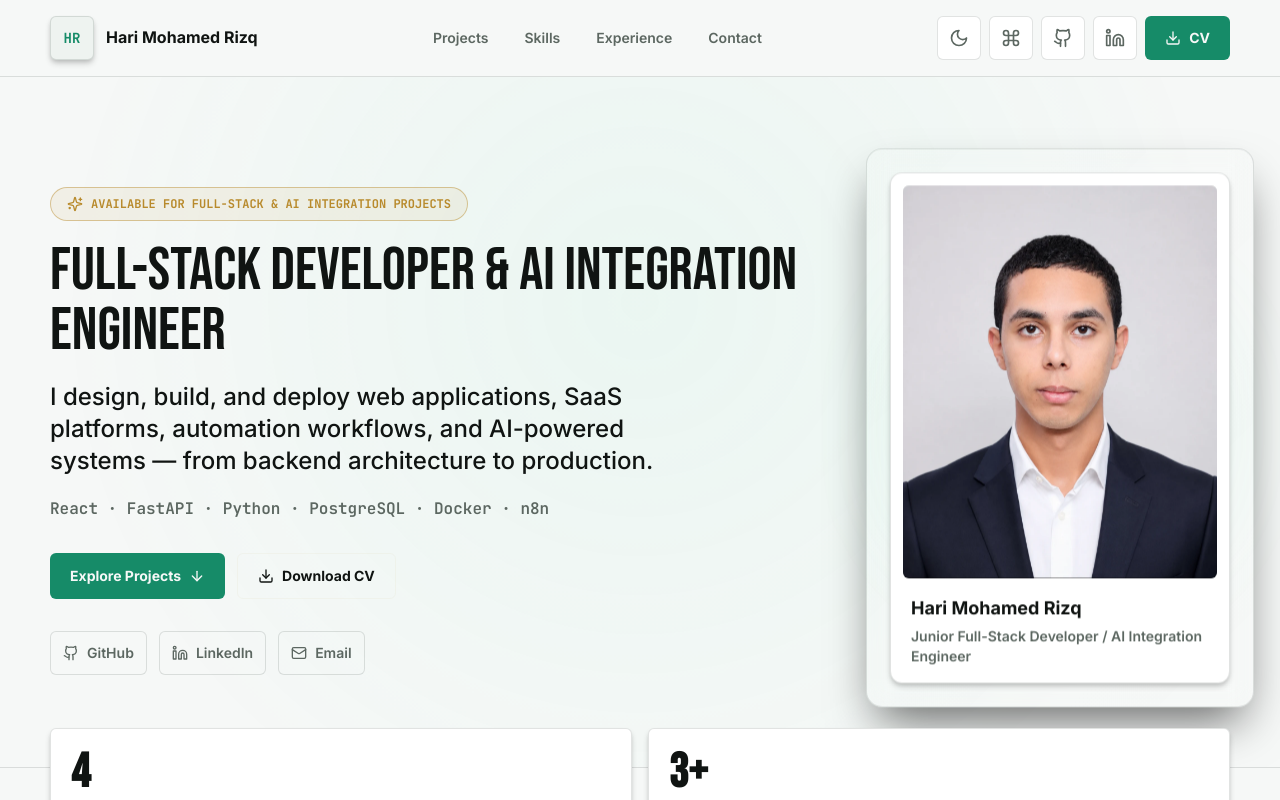
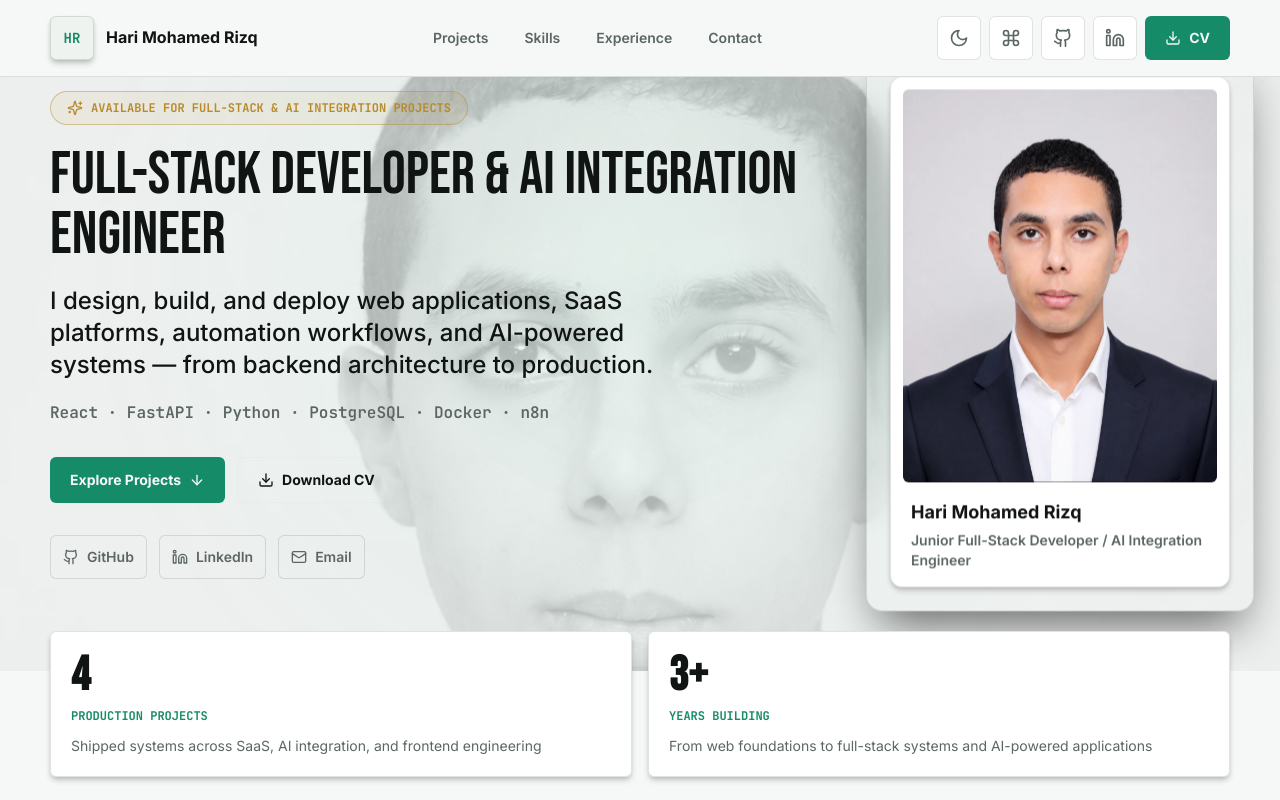
Before and after one commit to HariMohamed/My-PortFolio, a React (Vite) app: page / in a window 1280 px wide. Shown: the top 800 px of the page. Built offline with nearby package versions, Linux system fonts and the light colour scheme.

Commit message:
fix: restore hero portrait background

```diff
--- a/src/components/Hero.jsx
+++ b/src/components/Hero.jsx
@@ -52,6 +52,8 @@ export default function Hero() {
 
   return (
     <section id="home" className="hero-section perspective-container" aria-labelledby="hero-title">
+      <div className="hero-background" aria-hidden="true" />
+      <div className="hero-overlay" aria-hidden="true" />
 
       <motion.div
         className="hero-depth-bg"
--- a/src/index.css
+++ b/src/index.css
@@ -17,10 +17,10 @@
 
   --body-glow: rgba(68, 230, 169, 0.02);
   --grid-line: rgba(224, 214, 184, 0.02);
-  --hero-gradient: linear-gradient(120deg, var(--color-bg) 0%, rgba(14, 29, 33, 0.96) 42%, rgba(14, 29, 33, 0.68) 100%);
+  --hero-gradient: linear-gradient(120deg, rgba(14, 29, 33, 0.85) 0%, rgba(14, 29, 33, 0.45) 50%, rgba(14, 29, 33, 0.15) 100%);
   --hero-grid: repeating-linear-gradient(0deg, rgba(224, 214, 184, 0.02) 0 1px, transparent 1px 96px);
-  --hero-overlay: linear-gradient(90deg, var(--color-bg) 0%, rgba(14, 29, 33, 0.92) 42%, rgba(14, 29, 33, 0.42) 100%),
-    linear-gradient(180deg, transparent 0%, rgba(14, 29, 33, 0.72) 100%);
+  --hero-overlay: linear-gradient(90deg, rgba(14, 29, 33, 0.75) 0%, rgba(14, 29, 33, 0.25) 50%, transparent 100%),
+    linear-gradient(180deg, transparent 0%, rgba(14, 29, 33, 0.65) 100%);
   --band-gradient: linear-gradient(180deg, rgba(255, 255, 255, 0.02), transparent);
   --card-gradient: transparent;
   --panel-fill: rgba(0, 0, 0, 0.2);
@@ -212,14 +212,40 @@ img {
     @apply h-4 w-4 text-accent;
   }
 
+  .hero {
+  position: relative;
+  overflow: hidden;
+}
+
+  .hero-background {
+    position: absolute;
+    inset: 0;
+    z-index: 0;
+    background-image: url("/portrait.webp");
+    background-size: cover;
+    background-position: center 25%;
+    opacity: 0.28;
+    filter: grayscale(100%);
+    transform: scale(1.03);
+  }
+
+  .hero-overlay {
+    position: absolute;
+    inset: 0;
+    z-index: 1;
+    background: var(--hero-overlay);
+  }
+
   .hero-section {
-    min-height: 88svh;
-    @apply relative isolate flex items-center overflow-hidden border-b border-border pt-24;
+    position: relative;
+    isolation: isolate;
+    overflow: hidden;
   }
 
   .hero-section::before {
     content: "";
-    @apply absolute inset-0 -z-20;
+    @apply absolute inset-0;
+    z-index: 2;
     background:
       var(--hero-gradient),
       var(--hero-grid);
@@ -402,7 +428,8 @@ img {
   }
 
   .hero-depth-bg {
-    @apply absolute inset-0 -z-20 w-full h-full;
+    @apply absolute inset-0 w-full h-full;
+    z-index: 3;
     transform-style: preserve-3d;
     pointer-events: none;
   }
```
Also changed, not shown: 1 other file (tests, documents, lock files or other folders).
